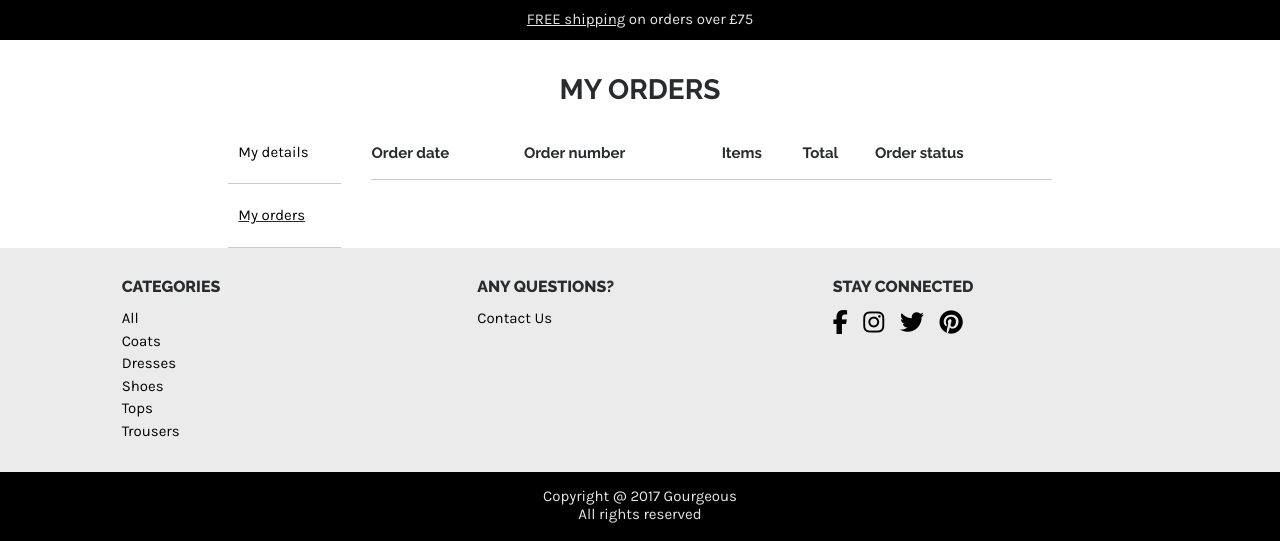
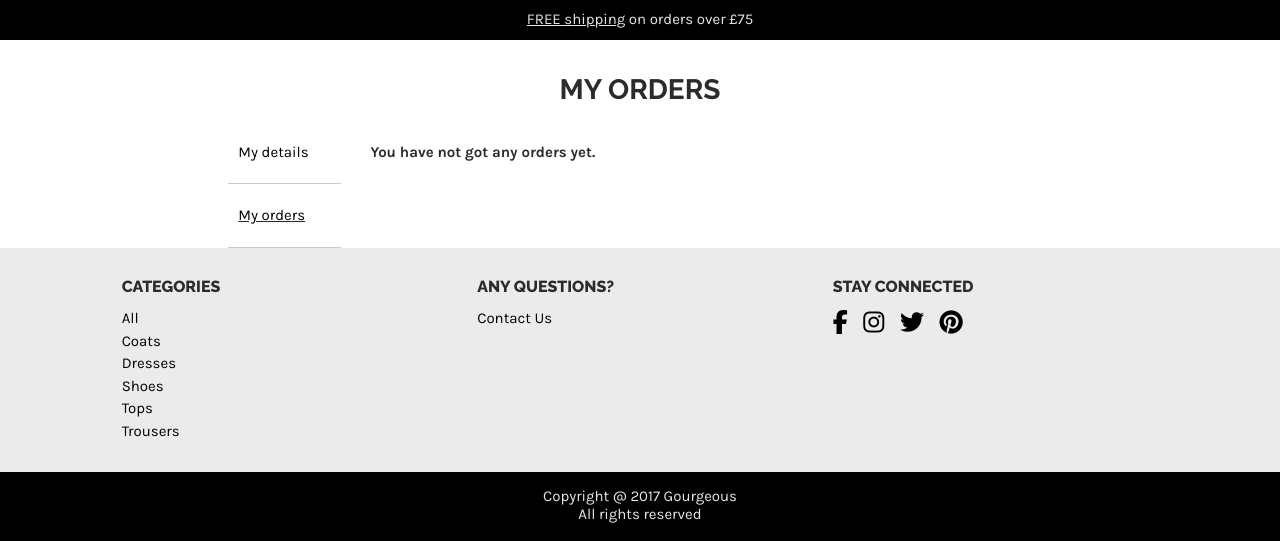
Before and after one commit to tatjanakolhapure/gorgeous-online-shop, a Django app: page /orders/ in a window 1280 px wide. Shown: the part 115-656 px from the top of the page. Run offline with Django 3.2, Linux system fonts and the light colour scheme; the visitor is signed in with stand-in values (Sample User, id 1); data that the repository does not hold is empty; parts of the project's set-up code (start-up, migrations or seed data) failed here and were passed over; some libraries are stand-ins or nearby versions.

Commit message:
show message if there are no orders

```diff
--- a/static/css/custom.css
+++ b/static/css/custom.css
@@ -1989,9 +1989,12 @@ body {
 .cart-container--total {
     margin-bottom: 40px;
 }
+.cart-empty,
+.orders-empty {
+    font-weight: 700;
+}
 
 .cart-empty {
-    font-weight: 700;
     text-align: center;
 }
 
--- a/templates/orders/orders_list.html
+++ b/templates/orders/orders_list.html
@@ -19,6 +19,7 @@
                        </div>
                    </div>
                    <div id="account-orders" class="col-sm-12 col-md-10">
+                       {% if orders %}
                            <table class="account-orders__table">
                                <tr>
                                    <th class="account-orders__title">Order date</th>
@@ -41,6 +42,9 @@
                                    </tr>
                                {% endfor %}
                            </table>
+                       {% else %}
+                           <p class="orders-empty">You have not got any orders yet.</p>
+                       {% endif %}
                    </div>
                </div>
             </div>
```
Lines whose indentation alone changed are shown as unchanged.
